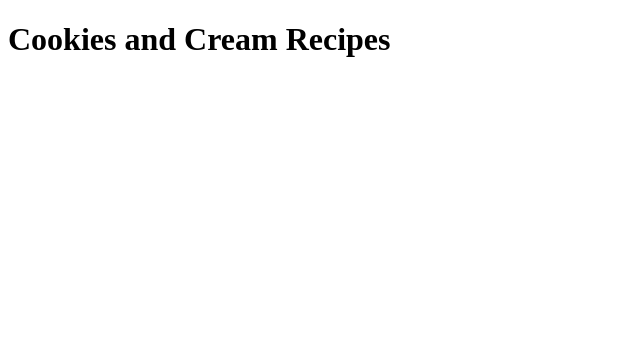
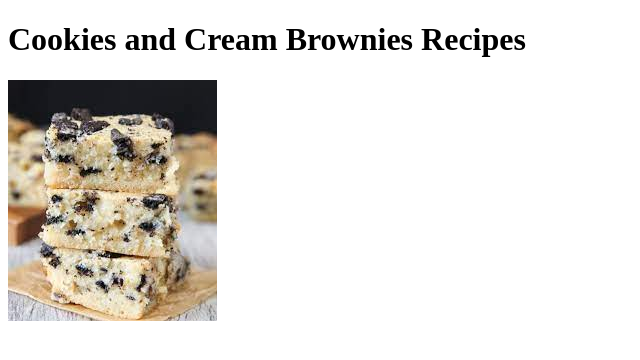
Before and after one commit to EvanO3/odin-recipes, a plain HTML site: page recipes/CookiesNCream.html in a window 1280 px wide. Shown: the whole page, without its empty margins (0-640 px from the left). Drawn offline with Linux system fonts and the light colour scheme.

Commit message:
Added a photo of the CookiesNCream brownies to webpage

```diff
--- a/recipes/CookiesNCream.html
+++ b/recipes/CookiesNCream.html
@@ -7,6 +7,7 @@
     <title>Cookies and Cream Brownies</title>
 </head>
 <body>
-    <h1>Cookies and Cream Recipes</h1>
+    <h1>Cookies and Cream  Brownies Recipes</h1>
+    <img src="images/CookiesNCream.jpg" alt="Cookies and Cream Brownies">
 </body>
 </html>
```
Also changed, not shown: recipes/images/CookiesNCream.jpg (added).
